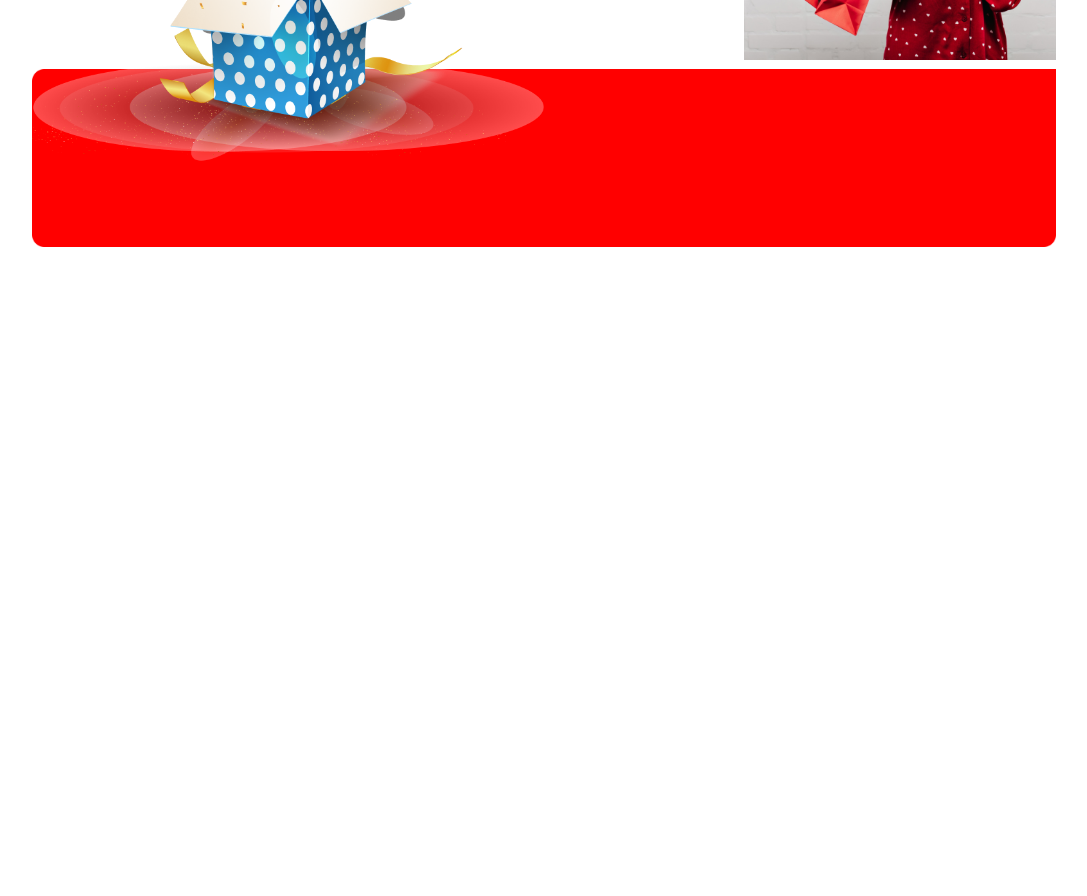
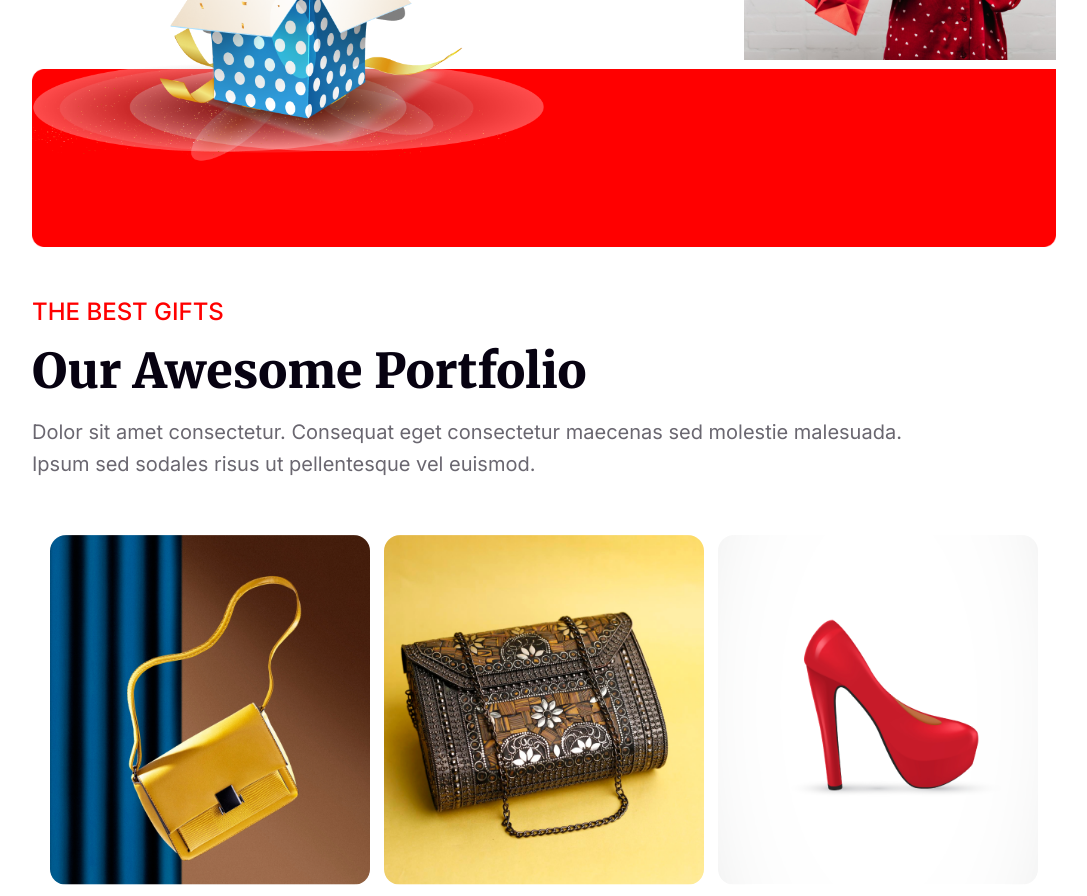
Before and after one commit to khorsed2001/parsonal-web-ass-1, a plain HTML site: page index.html in a window 1280 px wide. Shown: the part 3627-4523 px from the top of the page, without its empty margins (96-1183 px from the left). Before the commit the page ends 3874 px from the top, so only its background shows below. Drawn offline with Linux system fonts and the light colour scheme.

Commit message:
all file add

```diff
--- a/index.html
+++ b/index.html
@@ -1,20 +1,22 @@
 <!DOCTYPE html>
 <html lang="en">
+
 <head>
     <meta charset="UTF-8">
     <meta name="viewport" content="width=device-width, initial-scale=1.0">
     <title>New year Portfolio</title>
     <link rel="stylesheet" href="style.css">
 </head>
+
 <body>
 
     <header class="container">
-            <div class="hero-image">
+        <div class="hero-image">
             <div class="hero-text">
                 <p>Happy New Year</p>
                 <h1>New Year Party Celebration</h1>
             </div>
-            </div>
+        </div>
     </header>
 
 
@@ -34,11 +36,12 @@
             </div>
 
 
-             <div class="dj-allitem">
+            <div class="dj-allitem">
                 <div class="text-photo">
                     <div class="banner-title">
                         <h1>Welcome to midnight party</h1>
-                        <p>Dolor sit amet consectetur. Consequat eget consectetur maecenas sed molestie malesuada. Ipsum sed sodales risus ut pellentesque vel euismod. </p>
+                        <p>Dolor sit amet consectetur. Consequat eget consectetur maecenas sed molestie malesuada. Ipsum
+                            sed sodales risus ut pellentesque vel euismod. </p>
                         <button>Join Now</button>
                     </div>
                     <div class="banner-img">
@@ -67,7 +70,8 @@
                 <div class="new-best-offer">
                     <h4>NEW BEST OFFER</h4>
                     <h2>Coming Soon</h2>
-                    <p>Dolor sit amet consectetur. Consequat eget consectetur maecenas sed molestie malesuada. Ipsum sed sodales risus ut pellentesque vel euismod.</p>
+                    <p>Dolor sit amet consectetur. Consequat eget consectetur maecenas sed molestie malesuada. Ipsum sed
+                        sodales risus ut pellentesque vel euismod.</p>
                 </div>
 
                 <div class="new-image">
@@ -88,7 +92,8 @@
                 <h4>WHAT IS FUNCTIONAL</h4>
                 <h1> <span class="holidays-red">Holidays</span> Sale 50%</h1>
                 <p>Dolor sit amet consectetur. Consequat eget consectetur maecenas sed
-                    molestie malesuada. Ipsum sed sodales risus ut pellentesque vel euismod. Eleifend nunc purus quam id fermentum amet amet sit consectetur.</p>
+                    molestie malesuada. Ipsum sed sodales risus ut pellentesque vel euismod. Eleifend nunc purus quam id
+                    fermentum amet amet sit consectetur.</p>
             </div>
 
 
@@ -102,13 +107,25 @@
                     <img class="offer-img1" src="images/Group 44.png" alt="">
                     <img class="offer-img2" src="images/rectangle 1.png" alt="">
                 </div>
-
-
-
             </div>
 
 
-
+            <div class="portfolio">
+                <div class="portfolio-title">
+                    <h4>THE BEST GIFTS</h4>
+                    <h1>Our Awesome Portfolio</h1>
+                    <p>Dolor sit amet consectetur. Consequat eget consectetur maecenas sed molestie malesuada. <br>
+                        Ipsum sed sodales risus ut pellentesque vel euismod. </p>
+                </div>
+                <div class="portfolio-image">
+                    <img src="images/Rectangle 3.png" alt="">
+                    <img src="images/Rectangle 4.png" alt="">
+                    <img src="images/Rectangle 5.png" alt="">
+                    <img src="images/Rectangle 6.png" alt="">
+                    <img src="images/Rectangle 7.png" alt="">
+                    <img src="images/Rectangle 8.png" alt="">
+                </div>
+            </div>
 
 
     </main>
@@ -118,4 +135,5 @@
     </footer>
 
 </body>
+
 </html>
--- a/style.css
+++ b/style.css
@@ -273,7 +273,7 @@ button {
 
 
 .holidays {
-    margin:100px 0;
+    margin: 100px 0;
 }
 
 .holidays h4 {
@@ -318,37 +318,36 @@ button {
 
 
 
-.exited{
+.exited {
     background-image: url(images/Rectangle2.png);
-    background-size:100%;
+    background-size: 100%;
     background-repeat: no-repeat;
     border-radius: 5px;
-    background-position:bottom;
+    background-position: bottom;
     display: flex;
     height: 500px;
 
 }
 
-.box-img{
-    width:50%;
+.box-img {
+    width: 50%;
 
 }
 
-.box-img img{
-    width:100%;
+.box-img img {
+    width: 100%;
 
 }
 
-.offer-img{
+.offer-img {
     display: flex;
-    width:50%;
-
-}
-.offer-img img{
+    width: 50%;
 
 }
 
-.offer-img1{
+
+
+.offer-img1 {
     width: 200px;
     height: 200px;
     margin-top: 50px;
@@ -357,12 +356,64 @@ button {
     z-index: 2;
 
 }
-.offer-img2{
+
+.offer-img2 {
     width: 340px;
     height: 313px;
-    position:relative;
-    margin-left:200px;
-z-index: 1;
+    position: relative;
+    margin-left: 200px;
+    z-index: 1;
+}
 
 
+.portfolio {
+    margin: 50px 0;
 }
+
+.portfolio-title {
+    text-align: left;
+}
+
+.portfolio-title h4 {
+    color: #F00;
+    font-family: Inter;
+    font-size: 24px;
+    font-style: normal;
+    font-weight: 500;
+    line-height: normal;
+
+}
+
+.portfolio-title h1 {
+    color: #070211;
+    font-family: Merriweather;
+    font-size: 48px;
+    font-style: normal;
+    font-weight: 900;
+    line-height: normal;
+    text-transform: capitalize;
+    margin: 15px 0;
+}
+
+.portfolio-title p {
+    color: rgba(7, 2, 17, 0.60);
+    font-family: Inter;
+    font-size: 20px;
+    font-style: normal;
+    font-weight: 400;
+    line-height: 32px;
+    margin-bottom: 50px;
+
+}
+
+
+.portfolio-image {
+    justify-content: space-between;
+}
+
+.portfolio-image img {
+    width: 320px;
+    height: 350px;
+    border-radius: 16px;
+    margin:5px;
+}
```
